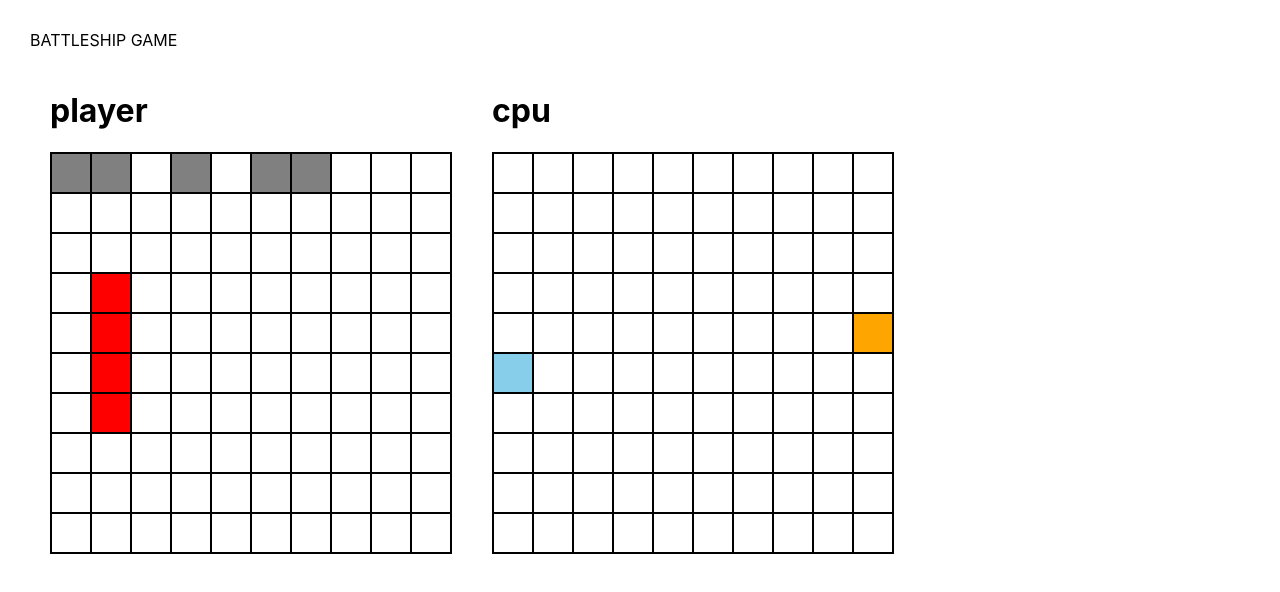
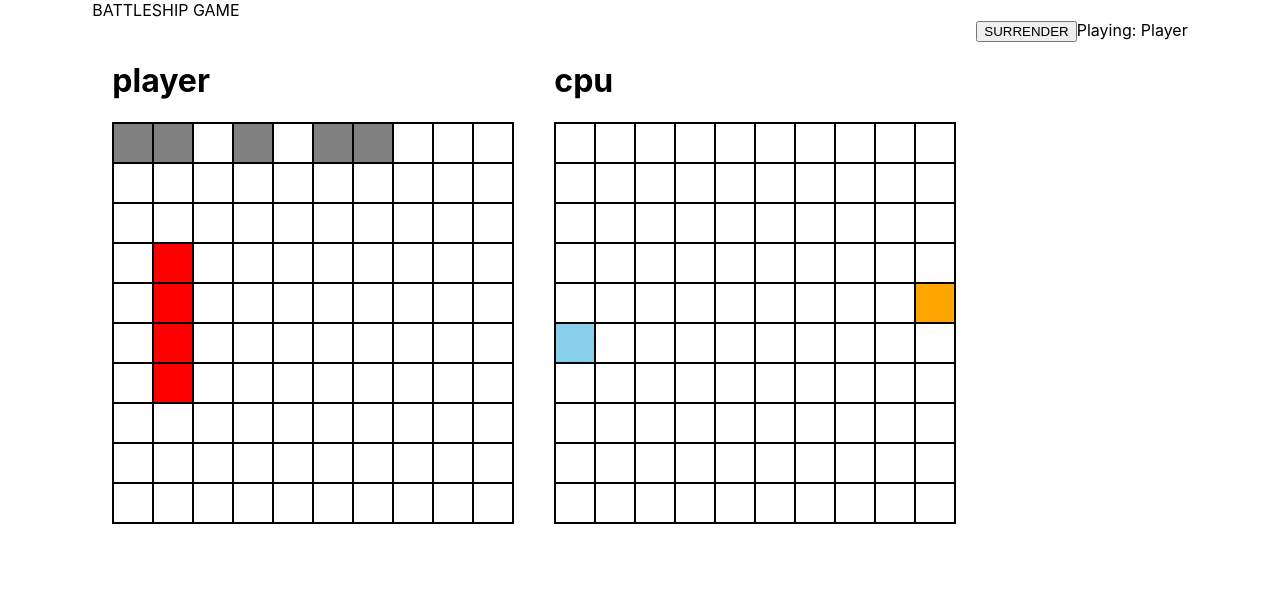
Before and after one commit to ezequieldarevalo/battleship-game, a React (Create React App) app: page / in a window 1280 px wide. Shown: the top 592 px of the page. Built offline with nearby package versions, Linux system fonts and the light colour scheme.

Commit message:
app and gameboard layout settings

```diff
--- a/src/App.tsx
+++ b/src/App.tsx
@@ -3,18 +3,24 @@ import styled from 'styled-components';
 import Battleship from './features/battleship/Battleship';
 
 const AppContainer = styled.div`
-  margin-top: 30px;
-  margin-left: 30px;
-
+  display: grid;
+  grid-template-columns:20px auto 20px;
+  justify-content:center;
+  @media (max-width: 996px) {
+    grid-template-columns:10px auto 10px;
+  }
 `;
 
 function App() {
   return (
     <AppContainer>
-      BATTLESHIP GAME
-      <br />
-      <Battleship />
-
+      <div id="margin-left" />
+      <div id="main-container">
+        BATTLESHIP GAME
+        <br />
+        <Battleship />
+      </div>
+      <div id="margin-right" />
     </AppContainer>
   );
 }
--- a/src/features/battleship/Battleship.tsx
+++ b/src/features/battleship/Battleship.tsx
@@ -1,14 +1,27 @@
 import React from 'react';
 import { Gameboard } from '../gameboard/Gameboard';
+import {
+  ScreenGame, GameboardsPanel, CurrentPlayer, SurrenderButton, InfoAndActionsPanel,
+} from './battleshipStyles';
 
 function Battleship() {
+  // const stage = 'game';
+
   // only game screen
+  // if (stage === 'game') {
   return (
-    <>
-      <Gameboard type="player" ownShipsList={[1, 2, 4, 6, 7]} destroyedShipsList={[32, 42, 52, 62]} hittedShipsList={[]} missedShipsList={[]} />
-      <Gameboard type="cpu" ownShipsList={[]} destroyedShipsList={[]} hittedShipsList={[50]} missedShipsList={[51]} />
-    </>
+    <ScreenGame>
+      <GameboardsPanel>
+        <Gameboard type="player" miniature ownShipsList={[1, 2, 4, 6, 7]} destroyedShipsList={[32, 42, 52, 62]} hittedShipsList={[]} missedShipsList={[]} />
+        <Gameboard type="cpu" miniature={false} ownShipsList={[]} destroyedShipsList={[]} hittedShipsList={[50]} missedShipsList={[51]} />
+      </GameboardsPanel>
+      <InfoAndActionsPanel>
+        <SurrenderButton>SURRENDER</SurrenderButton>
+        <CurrentPlayer>Playing: Player</CurrentPlayer>
+      </InfoAndActionsPanel>
+    </ScreenGame>
   );
+  // }
 }
 
 export default Battleship;
--- /dev/null
+++ b/src/features/battleship/battleshipStyles.ts
@@ -0,0 +1,24 @@
+import styled from 'styled-components';
+
+export const ScreenGame = styled.div`
+  position: relative;
+  float: left;
+`;
+
+export const GameboardsPanel = styled.div`
+  position: relative;
+  float: left;
+  display: flex;
+  flex-wrap: wrap;
+`;
+
+export const CurrentPlayer = styled.div`
+  display: inline-block;
+`;
+
+export const SurrenderButton = styled.button.attrs({ type: 'button' })`
+`;
+
+export const InfoAndActionsPanel = styled.div`
+  float: right;
+`;
```
